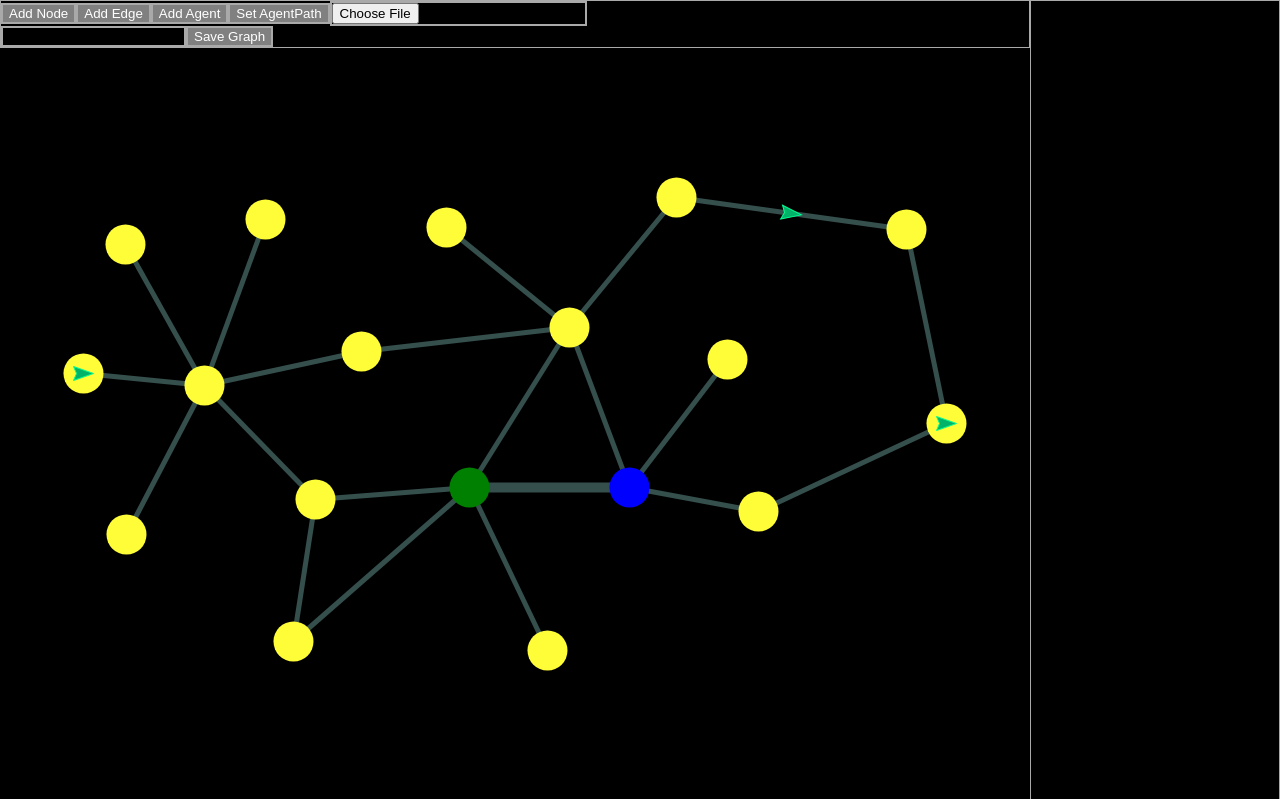
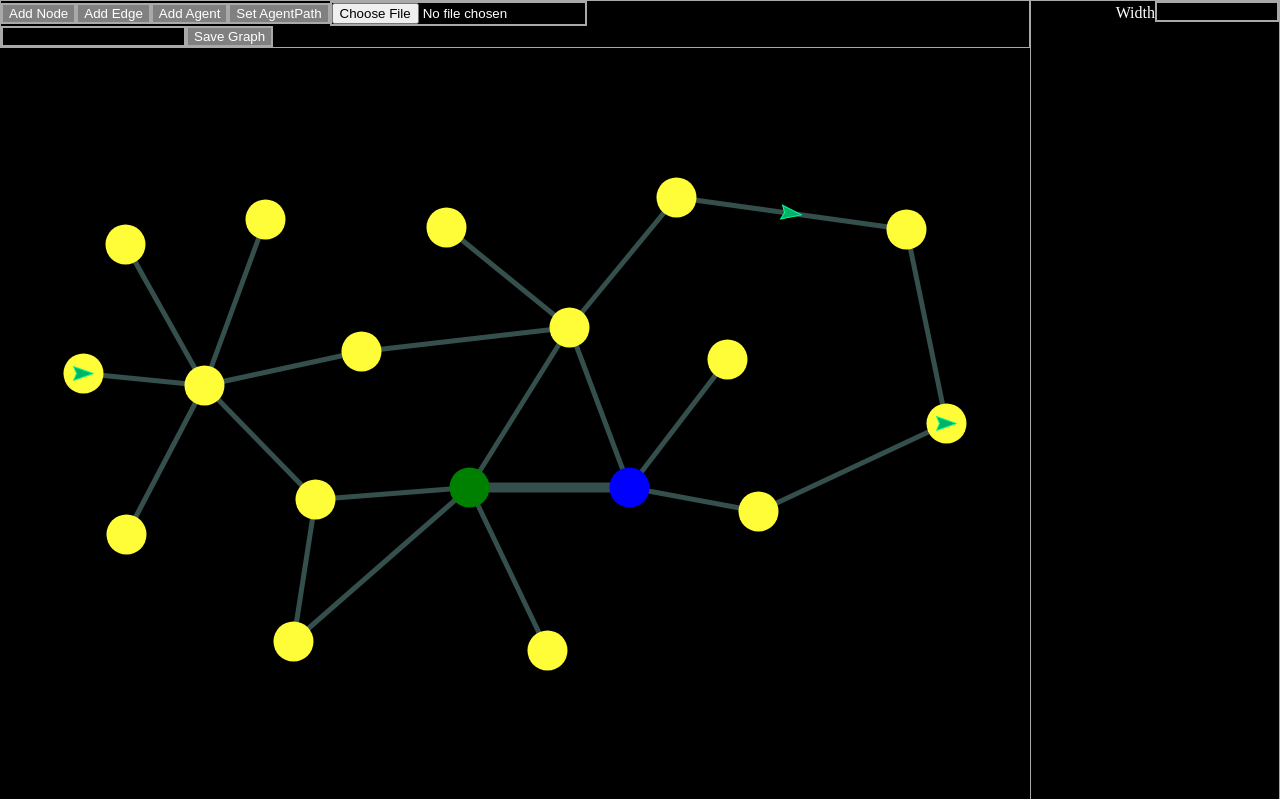
Before and after one commit to Eugene-Kuzmenko/trade-sim, a website built with Parcel: page index.html in a window 1280 px wide. Built offline with nearby package versions, Linux system fonts and the light colour scheme.

Commit message:
Add field example

```diff
--- a/index.html
+++ b/index.html
@@ -7,7 +7,10 @@
 </head>
 <body style="height: 100vh; width: 100vw; padding: 0; margin: 0">
   <div class="toolbar" id="toolbar"></div>
-  <div id="object-editor"></div>
+  <div id="object-editor">
+    <label for="width">Width</label>
+    <input name="width"/>
+  </div>
   <div id="canvas-container"></div>
 <script src="src/index.js">
 </script>
--- a/src/styles.css
+++ b/src/styles.css
@@ -6,6 +6,7 @@ body {
     display: grid;
     flex-direction: column;
     background: black;
+    color: white;
     grid-template-rows:
         [toolbar] fit-content(10%)
         [canvas] auto;
@@ -27,6 +28,14 @@ body {
 #object-editor {
     grid-area: object-editor;
     border: darkgrey 1px solid;
+    display: grid;
+    grid-template-columns: repeat(2, 1fr);
+    grid-auto-rows: min-content;
+    grid-row-gap: 3px;
+}
+
+#object-editor > label {
+    place-self: end;
 }
 
 #canvas-container {
@@ -47,6 +56,7 @@ body {
 }
 
 input {
+    min-width: 0;
     background-color: black;
     border: 2px darkgrey solid;
 }
```
